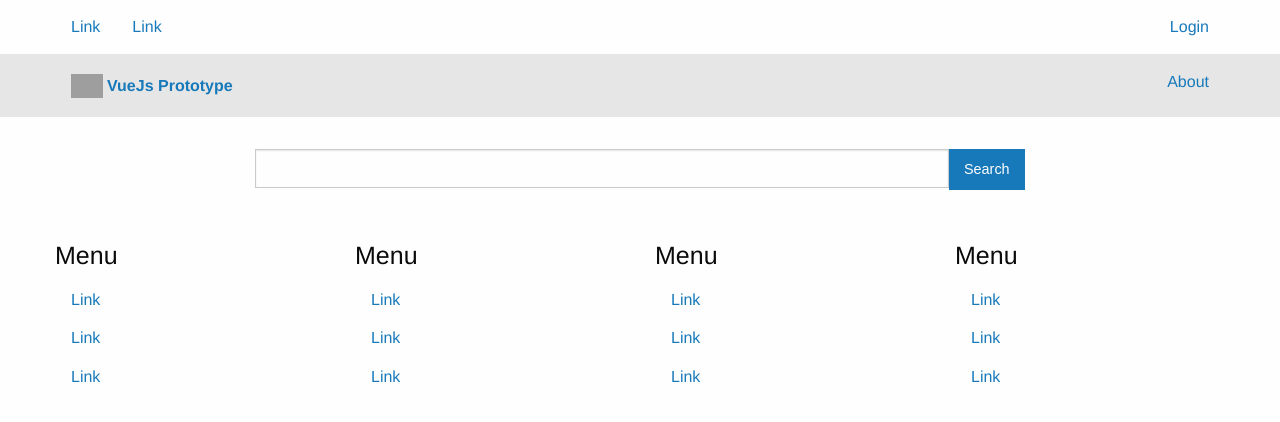
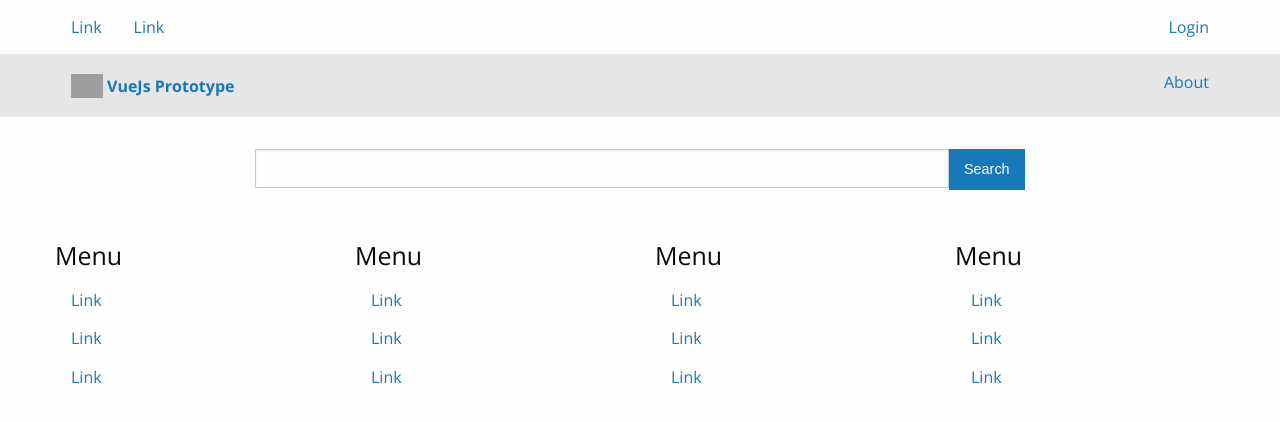
Before and after one commit to aozora/vuestart, a Vue app: page / in a window 1280 px wide. Shown: the top 422 px of the page. Built offline with nearby package versions, Linux system fonts and the light colour scheme; grey boxes are pictures that could not be loaded.

Commit message:
updated foundation-sites to 6.3-rc3 added favicon

```diff
--- a/package.json
+++ b/package.json
@@ -55,7 +55,7 @@
     "express": "^4.13.3",
     "extract-text-webpack-plugin": "^1.0.1",
     "file-loader": "^0.9.0",
-    "foundation-sites": "^6.3.0-rc2",
+    "foundation-sites": "^6.3.0-rc3",
     "function-bind": "^1.0.2",
     "html-webpack-plugin": "^2.8.1",
     "http-proxy-middleware": "^0.17.2",
--- a/src/assets/css/app.css
+++ b/src/assets/css/app.css
@@ -492,7 +492,7 @@ body {
   margin: 0;
   padding: 0;
   background: #fefefe;
-  font-family: "Helvetica Neue", Helvetica, Roboto, Arial, sans-serif;
+  font-family: "Open Sans", sans-serif;
   font-weight: normal;
   line-height: 1.5;
   color: #0a0a0a;
@@ -1345,7 +1345,7 @@ h3,
 h4,
 h5,
 h6 {
-  font-family: "Helvetica Neue", Helvetica, Roboto, Arial, sans-serif;
+  font-family: "Open Sans", sans-serif;
   font-style: normal;
   font-weight: normal;
   color: inherit;
--- a/src/assets/scss/_settings.scss
+++ b/src/assets/scss/_settings.scss
@@ -64,7 +64,7 @@ $black: #0a0a0a;
 $white: #fefefe;
 $body-background: $white;
 $body-font-color: $black;
-$body-font-family: 'Helvetica Neue', Helvetica, Roboto, Arial, sans-serif;
+$body-font-family: 'Open Sans', sans-serif;
 $body-antialiased: true;
 $global-margin: 1rem;
 $global-padding: 1rem;
--- a/src/assets/scss/components/_search.scss
+++ b/src/assets/scss/components/_search.scss
@@ -11,3 +11,9 @@
 .search__form {
   display: flex;
 }
+
+.search-results {
+  .card {
+
+  }
+}
--- a/src/index.html
+++ b/src/index.html
@@ -8,9 +8,9 @@
   <!-- DNS and resources Prefetching -->
   <link rel="dns-prefetch" href="fonts.googleapis.com"/>
   <link rel="preconnect" href="https://fonts.googleapis.com/" crossorigin>
-  <link href="https://fonts.googleapis.com/css?family=Titillium+Web:300,400,600,700" rel="stylesheet">
+  <link href="https://fonts.googleapis.com/css?family=Open+Sans:300,400,700" rel="stylesheet">
   <title>VueStart</title>
-  <link rel="icon" href="~assets/logo.png">
+  <link rel="icon" href="~assets/favicon.ico">
 </head>
 <body>
 <div id="app"></div>
```
Also changed, not shown: 1 other file (tests, documents, lock files or other folders).
